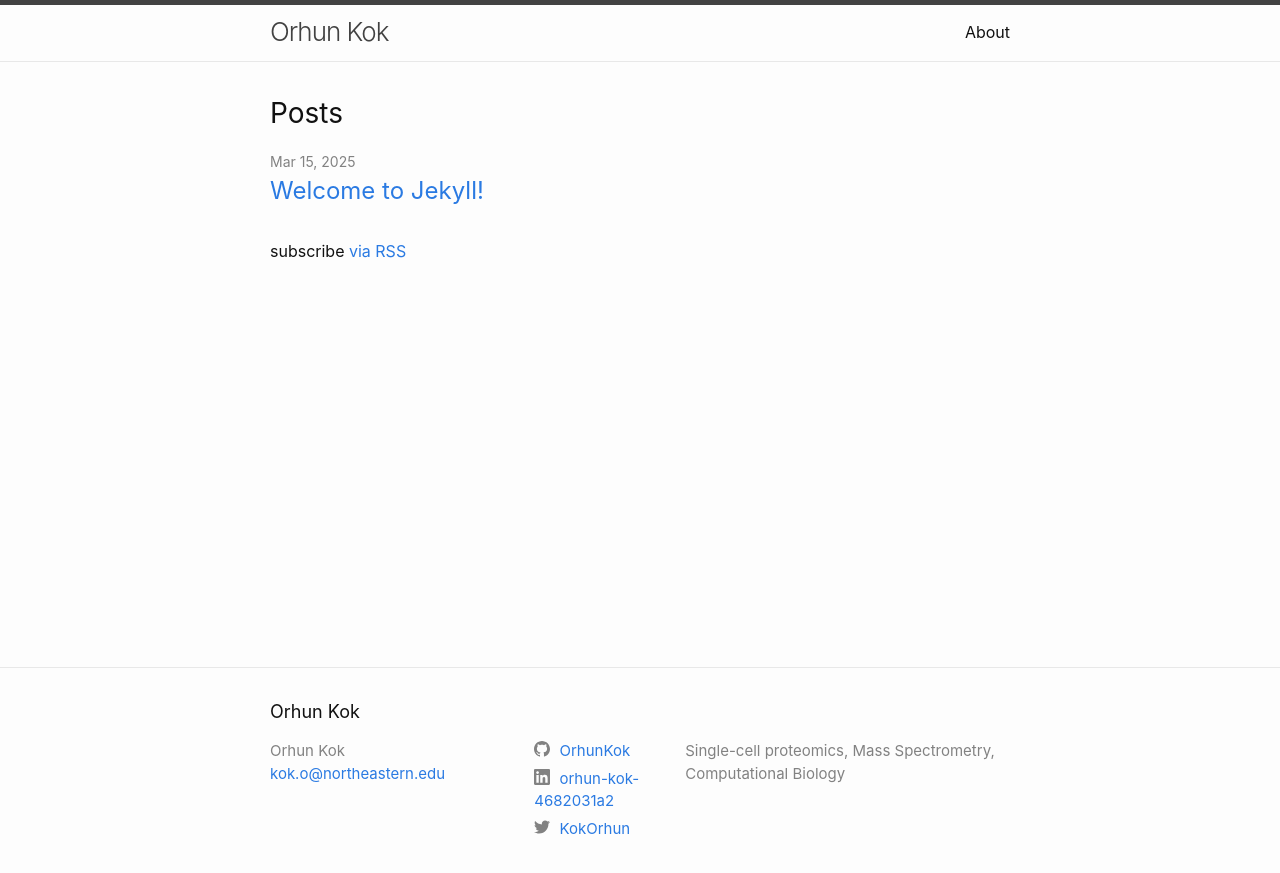
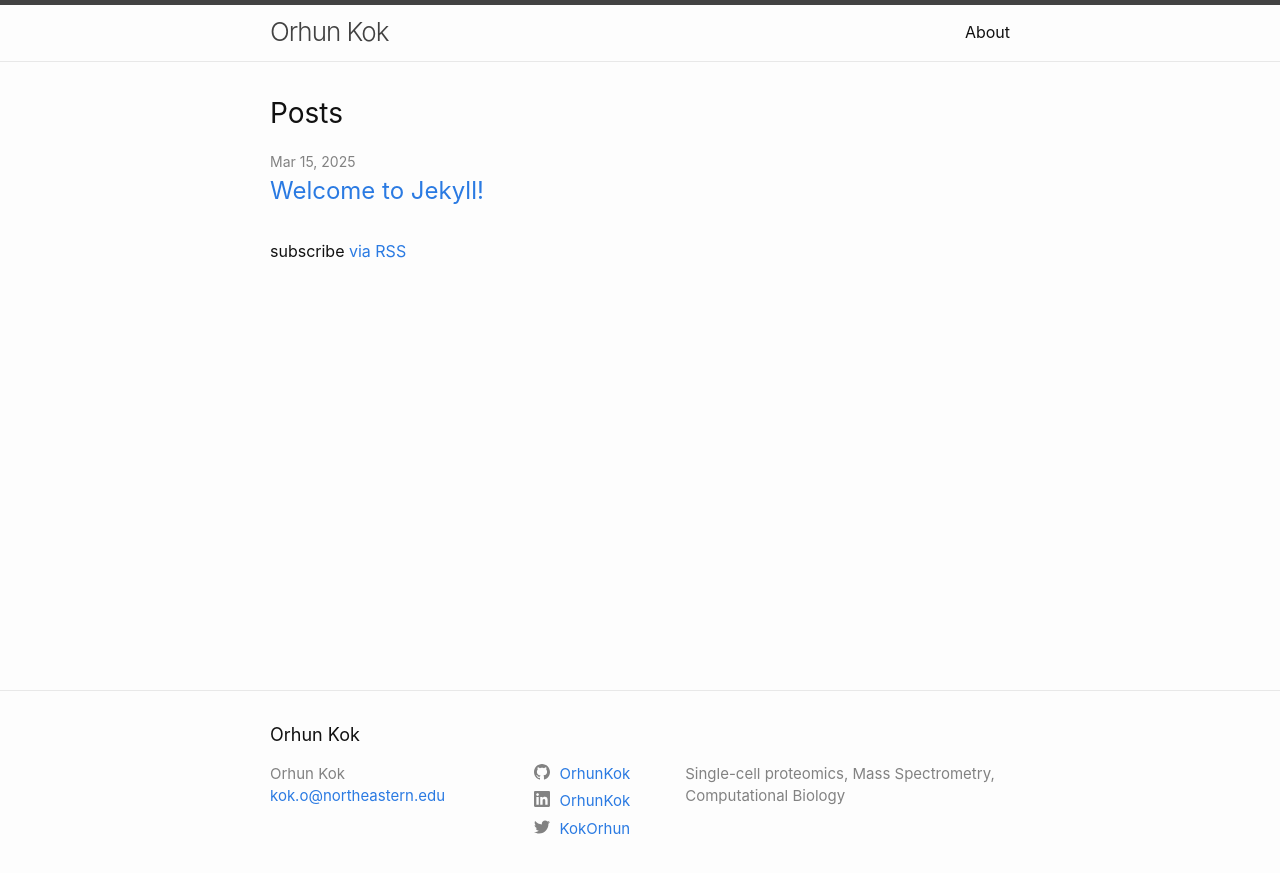
Before and after one commit to OrhunKok/OrhunKok.com, a Jekyll site: the page built from index.markdown, in a window 1280 px wide. Shown: the top 873 px of the page. Built offline with Jekyll 4.4.1, drawn with Linux system fonts in a browser that asks for light colours.

Commit message:
adding page

```diff
--- a/_config.yml
+++ b/_config.yml
@@ -25,8 +25,8 @@ description: >- # this means to ignore newlines until "baseurl:"
 baseurl: "" # the subpath of your site, e.g. /blog
 url: "https://orhunkok.com" # the base hostname & protocol for your site, e.g. http://example.com
 twitter_username: KokOrhun
-github_username:  OrhunKok
-linkedin_username: orhun-kok-4682031a2
+github_username: OrhunKok
+linkedin_username: OrhunKok
 
 # Build settings
 theme: minima
```
Also changed, not shown: cv.md (added, +3 -0 lines).
